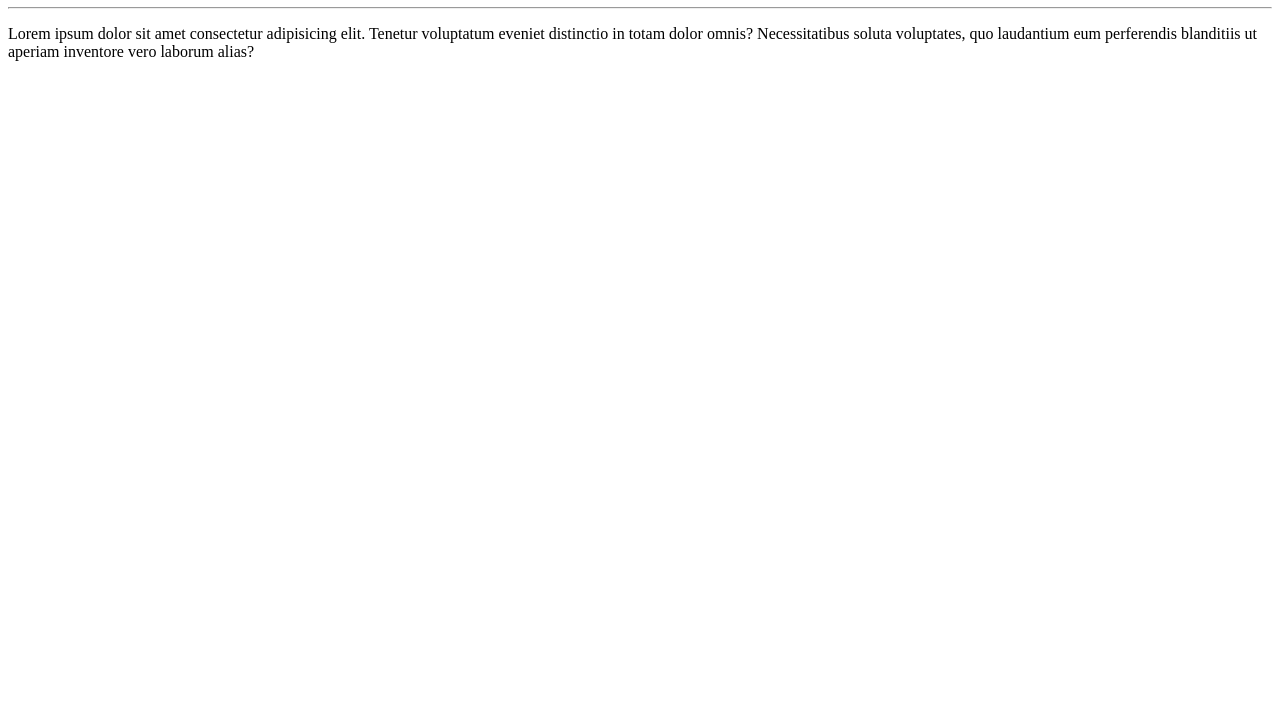
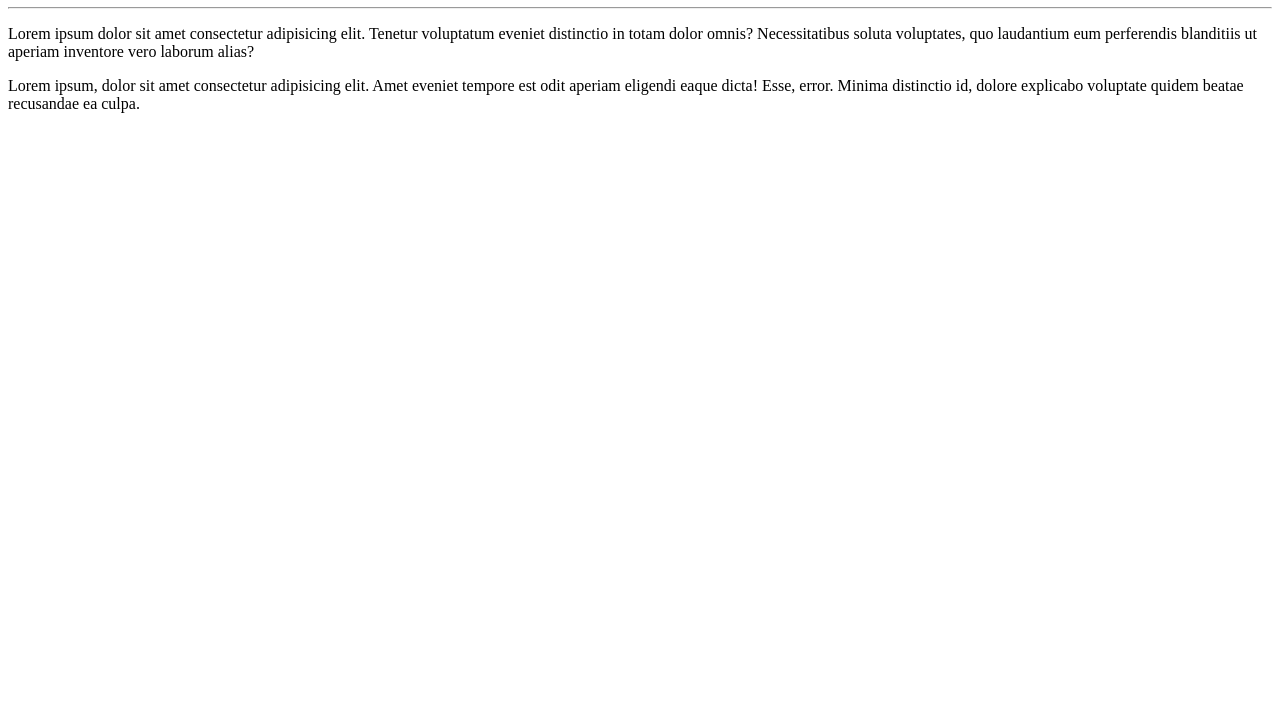
Before and after one commit to SirRutz/Ola-Mundo, a plain HTML site: page site-exemplo/index.html in a window 1280 px wide. Shown: the part 73-800 px from the top of the page. Drawn offline with Linux system fonts and the light colour scheme.

Commit message:
adicionei um parágrafo

```diff
--- a/site-exemplo/index.html
+++ b/site-exemplo/index.html
@@ -9,5 +9,6 @@
     <h1>Olá, Mundo!</h1>
     <hr>
     <p>Lorem ipsum dolor sit amet consectetur adipisicing elit. Tenetur voluptatum eveniet distinctio in totam dolor omnis? Necessitatibus soluta voluptates, quo laudantium eum perferendis blanditiis ut aperiam inventore vero laborum alias?</p>
+    <p>Lorem ipsum, dolor sit amet consectetur adipisicing elit. Amet eveniet tempore est odit aperiam eligendi eaque dicta! Esse, error. Minima distinctio id, dolore explicabo voluptate quidem beatae recusandae ea culpa.</p>
 </body>
 </html>
```
